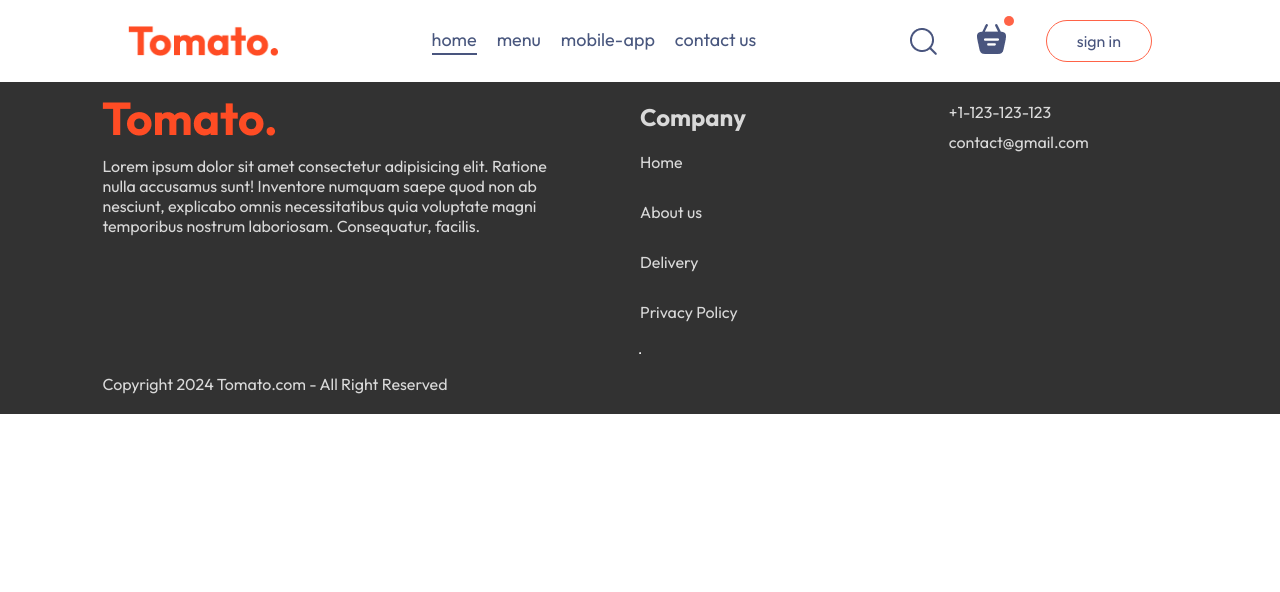
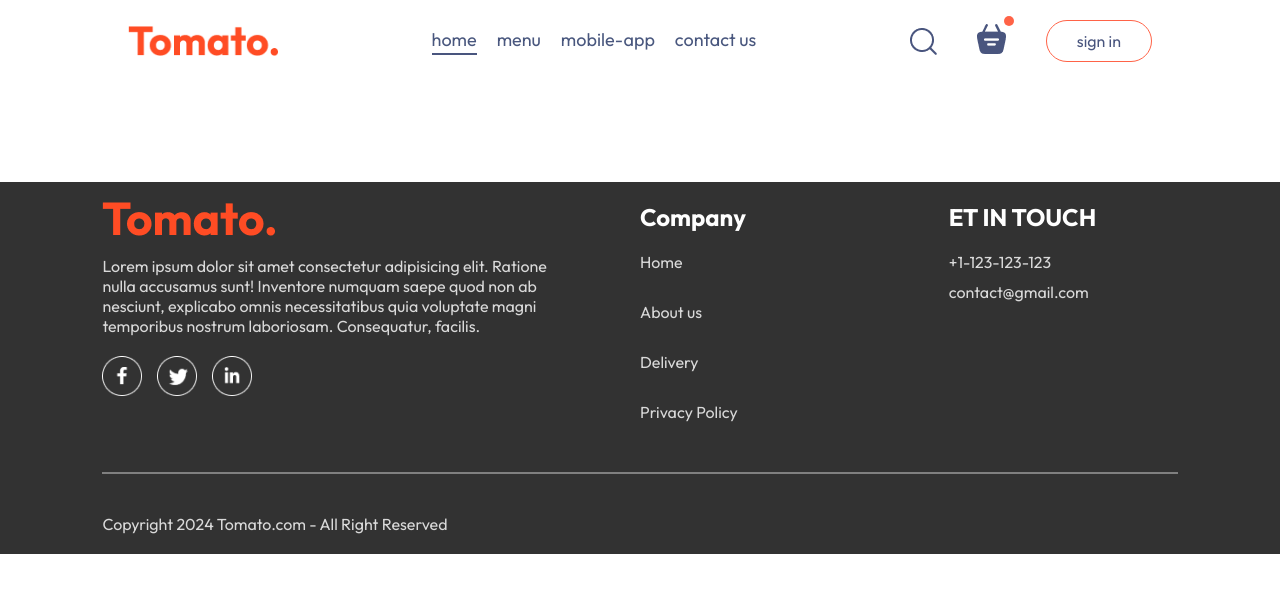
Before and after one commit to talha424588/tomato-web-app, a React (Create React App) app: page /orders in a window 1280 px wide. Shown: the top 592 px of the page. Built offline with nearby package versions, Linux system fonts and the light colour scheme.

Commit message:
footer added with styling

```diff
--- a/src/Page/Footer/Footer.css
+++ b/src/Page/Footer/Footer.css
@@ -7,6 +7,7 @@
     gap: 20px;
     align-items: center;
     padding: 20px 8vw;
+    margin-top: 100px;
 }
 .footer-content
 {
@@ -27,3 +28,21 @@
     list-style: none;
     margin-bottom: 10px;
 }
+
+.footer-content-center h2,.footer-content-right h2
+{
+    color: white;
+}
+.footer-social-icons img
+{
+    width: 40px;
+    margin-right: 15px;
+}
+.footer hr
+{
+    width: 100%;
+    height: 2px;
+    margin: 20px;
+    border: none;
+    background-color: grey;
+}
--- a/src/Page/Footer/Footer.jsx
+++ b/src/Page/Footer/Footer.jsx
@@ -9,9 +9,9 @@ function Footer() {
             <img src={assets.logo} alt="" />
             <p>Lorem ipsum dolor sit amet consectetur adipisicing elit. Ratione nulla accusamus sunt! Inventore numquam saepe quod non ab nesciunt, explicabo omnis necessitatibus quia voluptate magni temporibus nostrum laboriosam. Consequatur, facilis.</p>
             <div className="footer-social-icons">
-                <img src={assets.facebook} alt="" />
-                <img src={assets.twitter} alt="" />
-                <img src={assets.instagram} alt="" />
+                <img src={assets.facebook_icon} alt="" />
+                <img src={assets.twitter_icon} alt="" />
+                <img src={assets.linkedin_icon} alt="" />
             </div>
           </div>
           <div className="footer-content-center">
@@ -22,6 +22,7 @@ function Footer() {
             <li>Privacy Policy</li>
           </div>
           <div className="footer-content-right">
+          <h2>ET IN TOUCH</h2>
             <ul>
               <li>+1-123-123-123</li>
               <li>contact@gmail.com</li>
```
